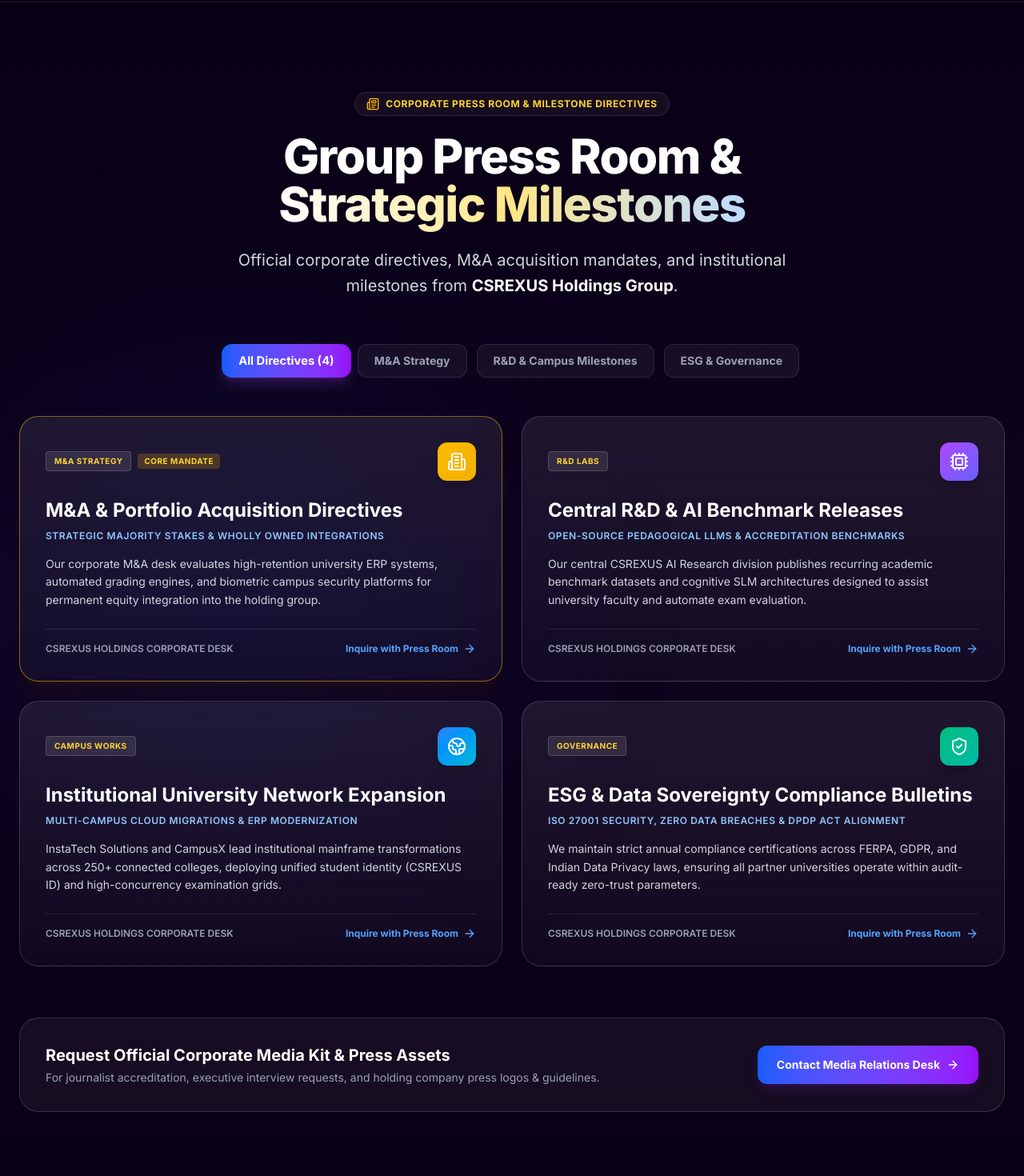
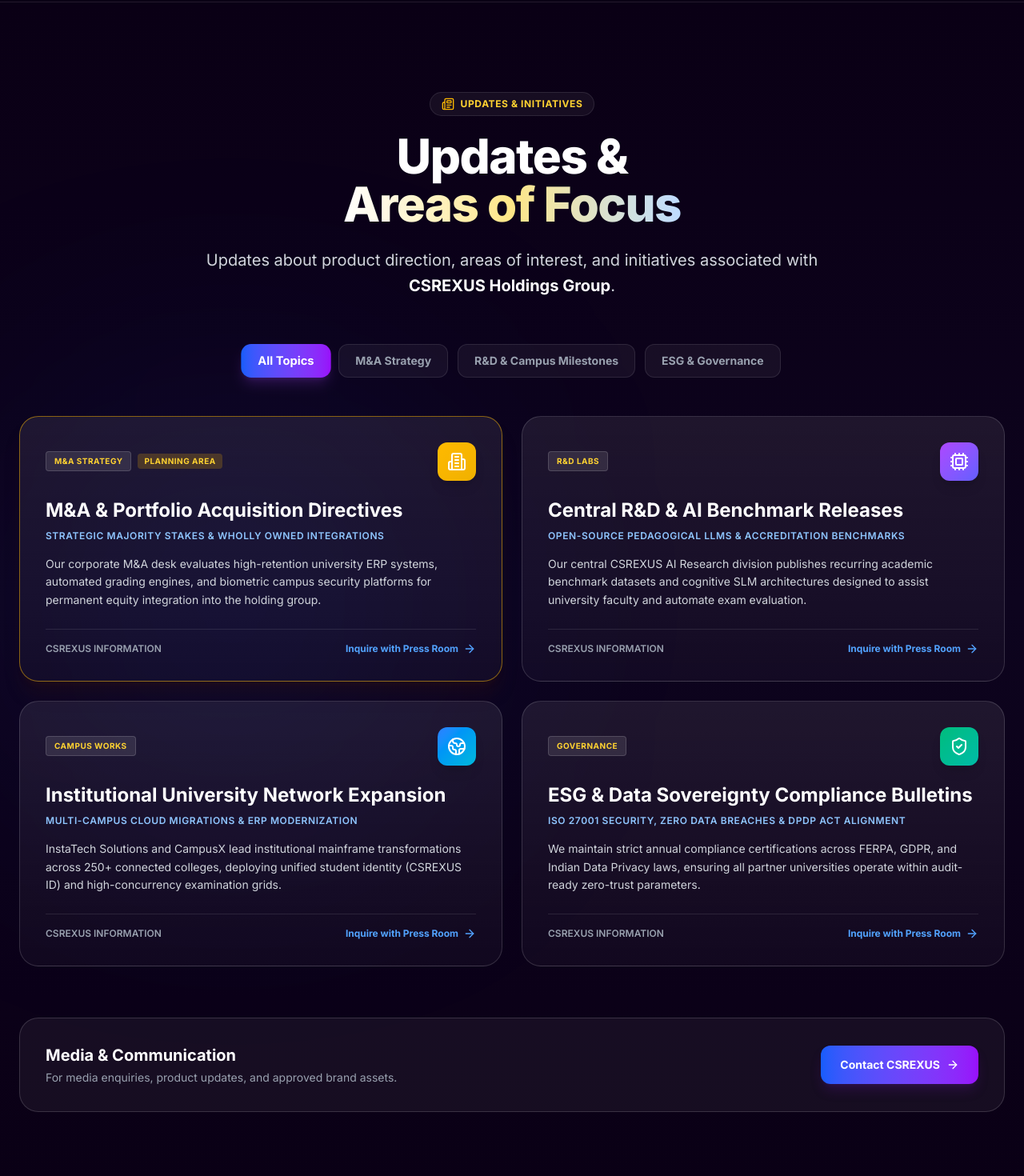
Before and after one commit to CSrajput-ux/CSrexus, a React (Vite) app: page / in a window 1280 px wide. Shown: the part 9500-10970 px from the top of the page at 80% size. Built offline with nearby package versions, Linux system fonts and the light colour scheme.

Commit message:
content: clarify company information and remove unsupported assurance claims

```diff
--- a/src/app/components/GroupNewsroom.tsx
+++ b/src/app/components/GroupNewsroom.tsx
@@ -82,26 +82,26 @@ export function GroupNewsroom() {
           <div className="inline-flex items-center gap-2 px-3.5 py-1.5 rounded-full bg-white/5 border border-white/10 mb-5">
             <Newspaper className="w-4 h-4 text-amber-400" />
             <span className="text-amber-300 text-xs font-bold uppercase tracking-wider">
-              Corporate Press Room &amp; Milestone Directives
+              Updates &amp; Initiatives
             </span>
           </div>
 
           <h2 className="text-4xl md:text-5xl lg:text-6xl font-extrabold mb-6 tracking-tight text-white">
-            Group Press Room &amp; <br className="hidden sm:block" />
+            Updates &amp; <br className="hidden sm:block" />
             <span className="bg-gradient-to-r from-white via-amber-200 to-blue-200 bg-clip-text text-transparent">
-              Strategic Milestones
+              Areas of Focus
             </span>
           </h2>
 
           <p className="text-lg md:text-xl text-gray-300 max-w-3xl mx-auto font-normal leading-relaxed">
-            Official corporate directives, M&amp;A acquisition mandates, and institutional milestones from <strong className="text-white">CSREXUS Holdings Group</strong>.
+            Updates about product direction, areas of interest, and initiatives associated with <strong className="text-white">CSREXUS Holdings Group</strong>.
           </p>
         </motion.div>
 
         {/* Filter Buttons */}
         <div className="flex flex-wrap items-center justify-center gap-2 md:gap-3 mb-12">
           {[
-            { id: 'all', label: 'All Directives (4)' },
+            { id: 'all', label: 'All Topics' },
             { id: 'acquisitions', label: 'M&A Strategy' },
             { id: 'product', label: 'R&D & Campus Milestones' },
             { id: 'governance', label: 'ESG & Governance' },
@@ -146,7 +146,7 @@ export function GroupNewsroom() {
                       </span>
                       {item.highlight && (
                         <span className="px-2 py-0.5 rounded bg-amber-400/20 text-amber-300 text-[10px] font-bold uppercase tracking-wider">
-                          CORE MANDATE
+                          PLANNING AREA
                         </span>
                       )}
                     </div>
@@ -174,7 +174,7 @@ export function GroupNewsroom() {
                 {/* Footer Action */}
                 <div className="pt-4 border-t border-white/10 flex items-center justify-between">
                   <span className="text-xs font-semibold text-gray-400">
-                    CSREXUS HOLDINGS CORPORATE DESK
+                    CSREXUS INFORMATION
                   </span>
                   <a
                     href="#contact"
@@ -193,17 +193,17 @@ export function GroupNewsroom() {
         <div className="mt-16 p-8 rounded-3xl bg-white/5 border border-white/15 flex flex-col sm:flex-row items-center justify-between gap-6 text-center sm:text-left">
           <div>
             <h4 className="text-xl font-bold text-white mb-1">
-              Request Official Corporate Media Kit &amp; Press Assets
+              Media &amp; Communication
             </h4>
             <p className="text-sm text-gray-400">
-              For journalist accreditation, executive interview requests, and holding company press logos &amp; guidelines.
+              For media enquiries, product updates, and approved brand assets.
             </p>
           </div>
           <a
             href="#contact"
             className="px-6 py-3.5 rounded-xl bg-gradient-to-r from-blue-600 to-purple-600 text-white font-bold text-sm hover:brightness-110 transition-all flex items-center gap-2 flex-shrink-0 shadow-lg shadow-purple-900/30"
           >
-            <span>Contact Media Relations Desk</span>
+            <span>Contact CSREXUS</span>
             <ArrowRight className="w-4 h-4" />
           </a>
         </div>
```
